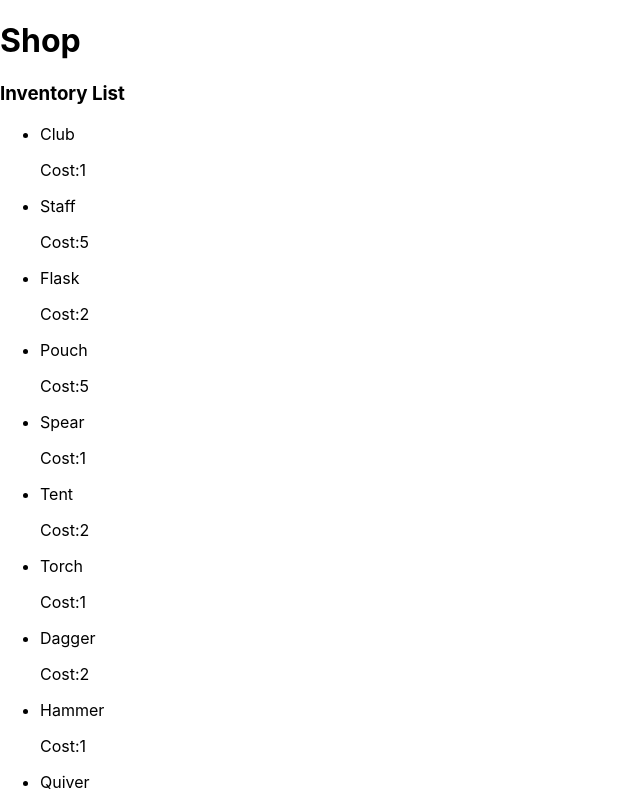
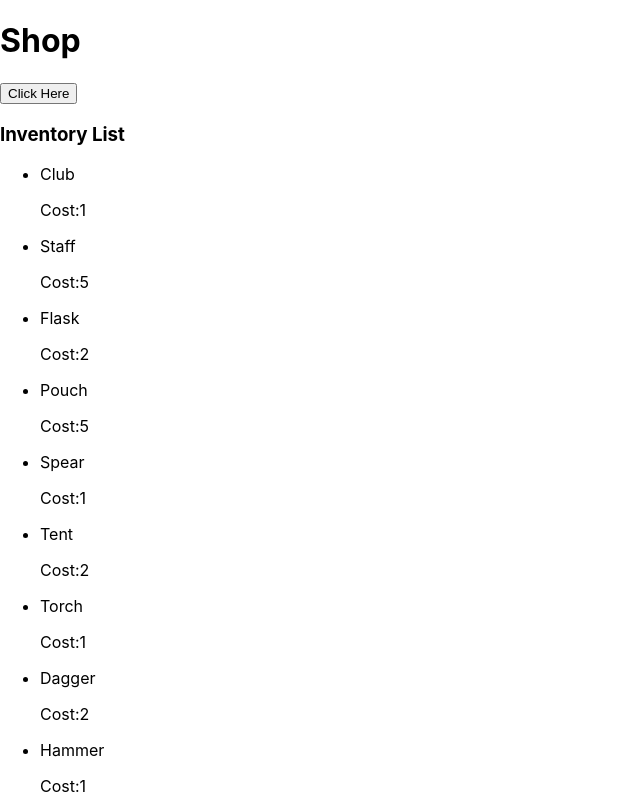
Before and after one commit to Deniz-Code/dnd-using-dndapi, a React (Create React App) app: page / in a window 1280 px wide. Shown: the top 800 px of the page, without its empty margins (0-640 px from the left). Built offline with nearby package versions, Linux system fonts and the light colour scheme.

Commit message:
add setInventory hook to adjust state of inventory on click

```diff
--- a/src/pages/Shop/Shop.jsx
+++ b/src/pages/Shop/Shop.jsx
@@ -1,13 +1,24 @@
+import { useState } from "react"
 import { inventoryData } from "../../data/data"
 import InventoryList from "../../components/InventoryList/InventoryList"
 
 const Shop = () => {
-  console.log("Inventory Data:", inventoryData)
+  //create state variable
+  const [inventory, setInventory] = useState(inventoryData)
+
+const handleAddItem=()=>{
+  const newItemOne={id:62555,name:"Magic Wand",cost:1,weight:2}
+  const newItemTwo={id:63444,name:"Book of Spells",cost:15,weight:5}
+
+  setInventory([newItemOne,newItemTwo,...inventory])
+}
+
   return (
     <main>
       <h1>Shop</h1>
-
-      <InventoryList inventory={inventoryData} />
+      <button onClick={handleAddItem}>Click Here</button>
+      {/* before was inventoryData , now its inventory(state)so it changes */}
+      <InventoryList inventory={inventory} />
     </main>
   )
 }
```
Also changed, not shown: src/components/InventoryList/InventoryList.jsx (+10 -7 lines).
